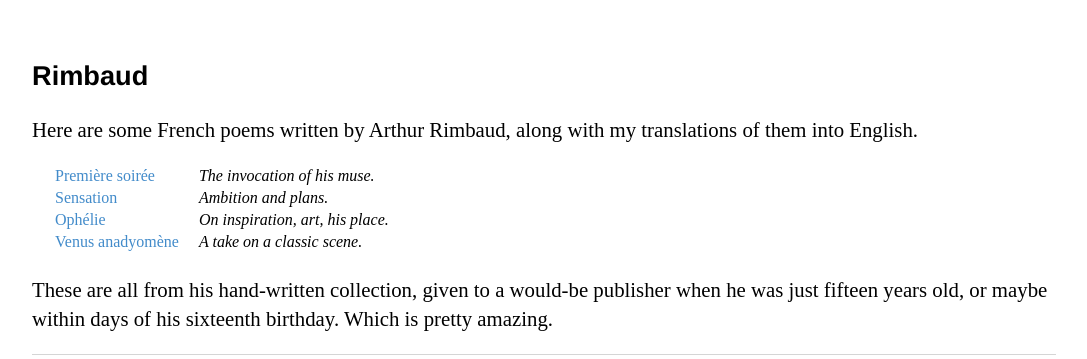
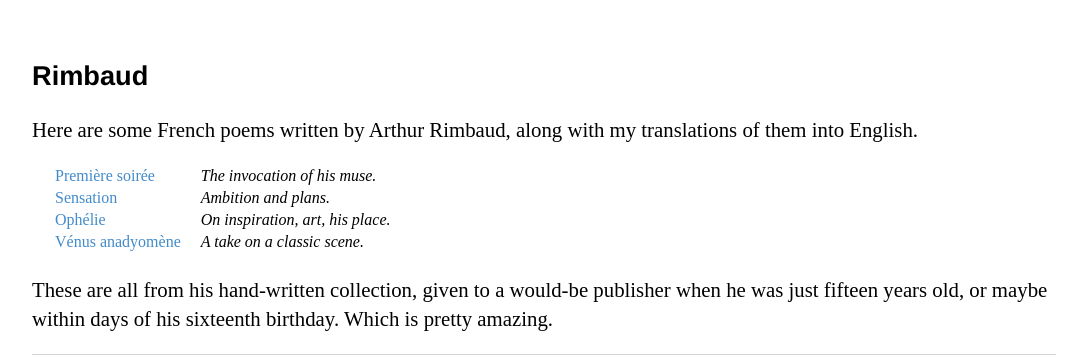
Before and after one commit to ttdoucet/ttdoucet.github.io, a Jekyll site: the page built from rimbaud/index.md, in a window 1280 px wide. Shown: the top 359 px of the page, without its empty margins (96-1183 px from the left). Built offline with Jekyll 4.4.1, drawn with Linux system fonts in a browser that asks for light colours.

Commit message:
Spelling.

```diff
--- a/rimbaud/index.md
+++ b/rimbaud/index.md
@@ -11,7 +11,7 @@ along with my translations of them into English.
 | [Première soirée][soirée] | | | *The invocation of his muse.*     |
 | [Sensation][sensation]    | | | *Ambition and plans.*             |
 | [Ophélie][ophélie]        | | | *On inspiration, art, his place.* |
-| [Venus anadyomène][venus] | | | *A take on a classic scene.* |
+| [Vénus anadyomène][venus] | | | *A take on a classic scene.*      |
 
 These are all from his hand-written collection, given to a would-be publisher
 when he was just fifteen years old, or maybe within days of his sixteenth birthday.
```
